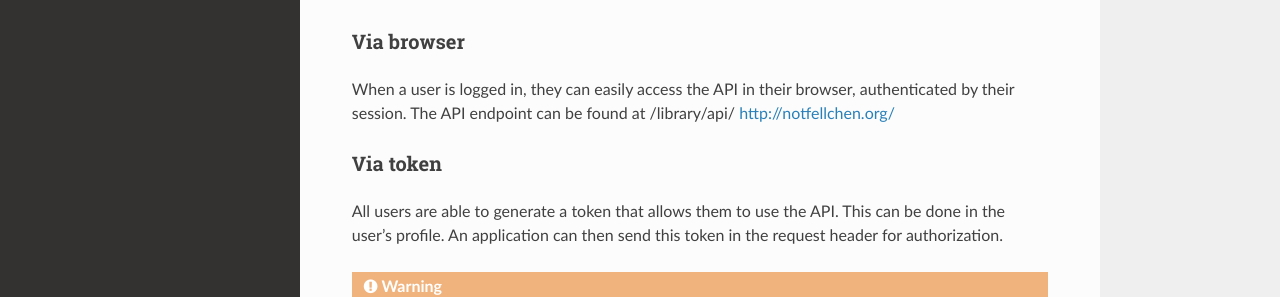
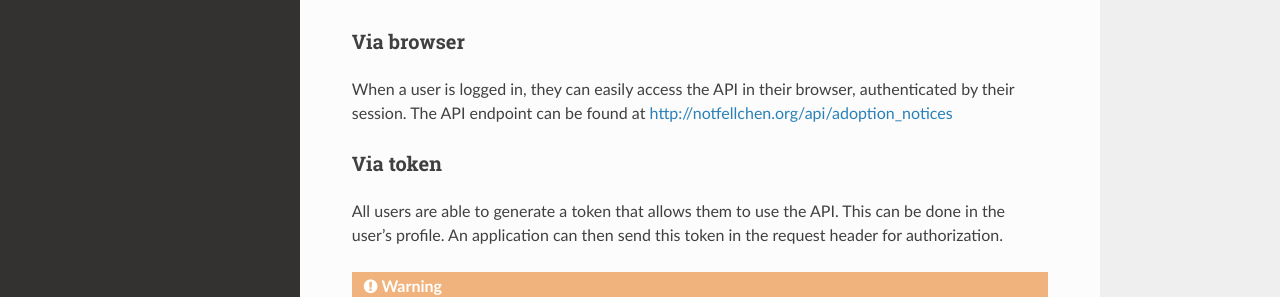
Before and after one commit to moan0s/notfellchen, a Sphinx documentation site: the page built from docs/API/index.rst, in a window 1280 px wide and 1309 px high. Shown: the part 385-682 px from the top of the window. Built offline with Sphinx 7.4.7 and the Read the Docs theme 3.1.0, drawn with Linux system fonts in a browser that asks for light colours.

Commit message:
docs: Fix api endpoint

```diff
--- a/docs/API/index.rst
+++ b/docs/API/index.rst
@@ -14,8 +14,7 @@ Via browser
 -----------
 
 When a user is logged in, they can easily access the API in their browser, authenticated by their session.
-The API endpoint can be found at /library/api/
-http://notfellchen.org/
+The API endpoint can be found at http://notfellchen.org/api/adoption_notices
 
 Via token
 ---------
```
